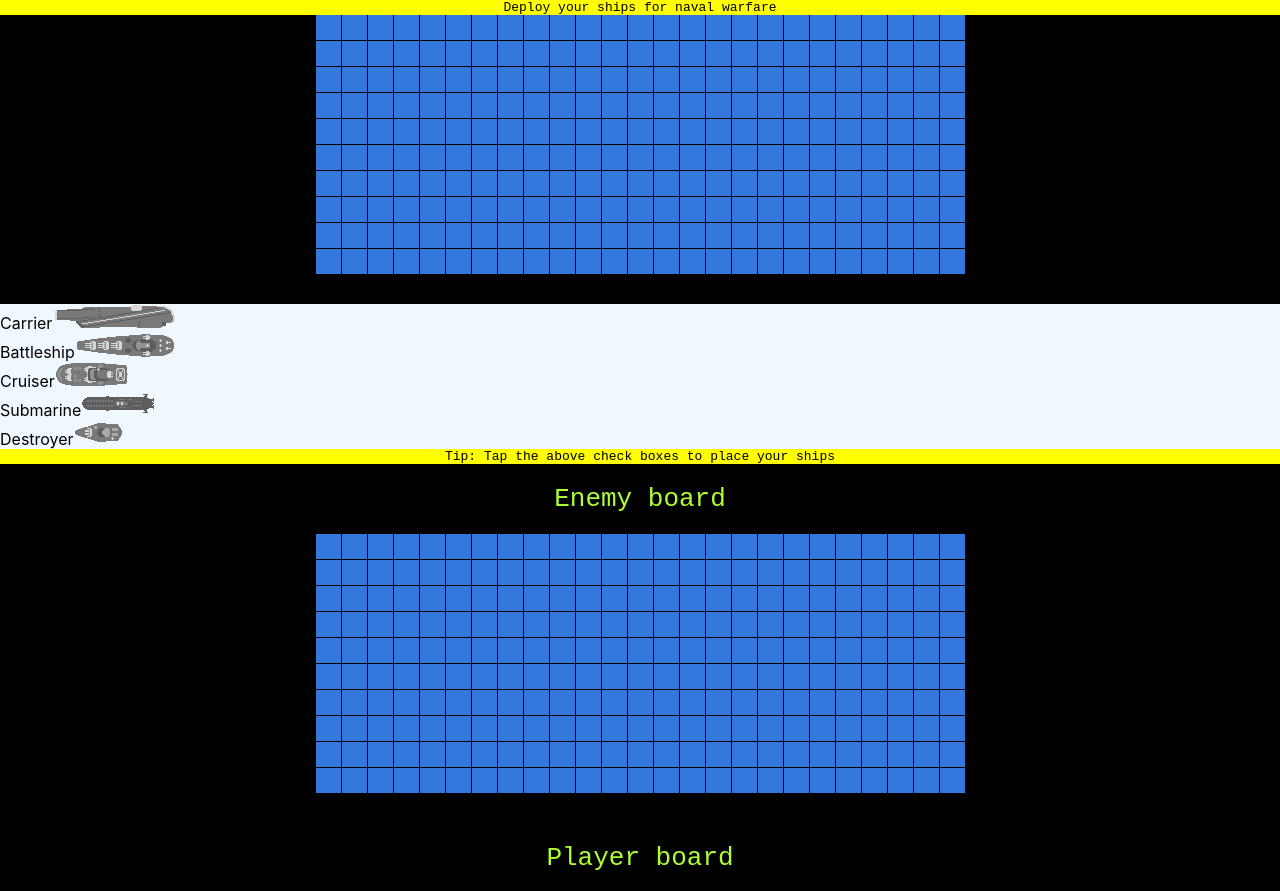
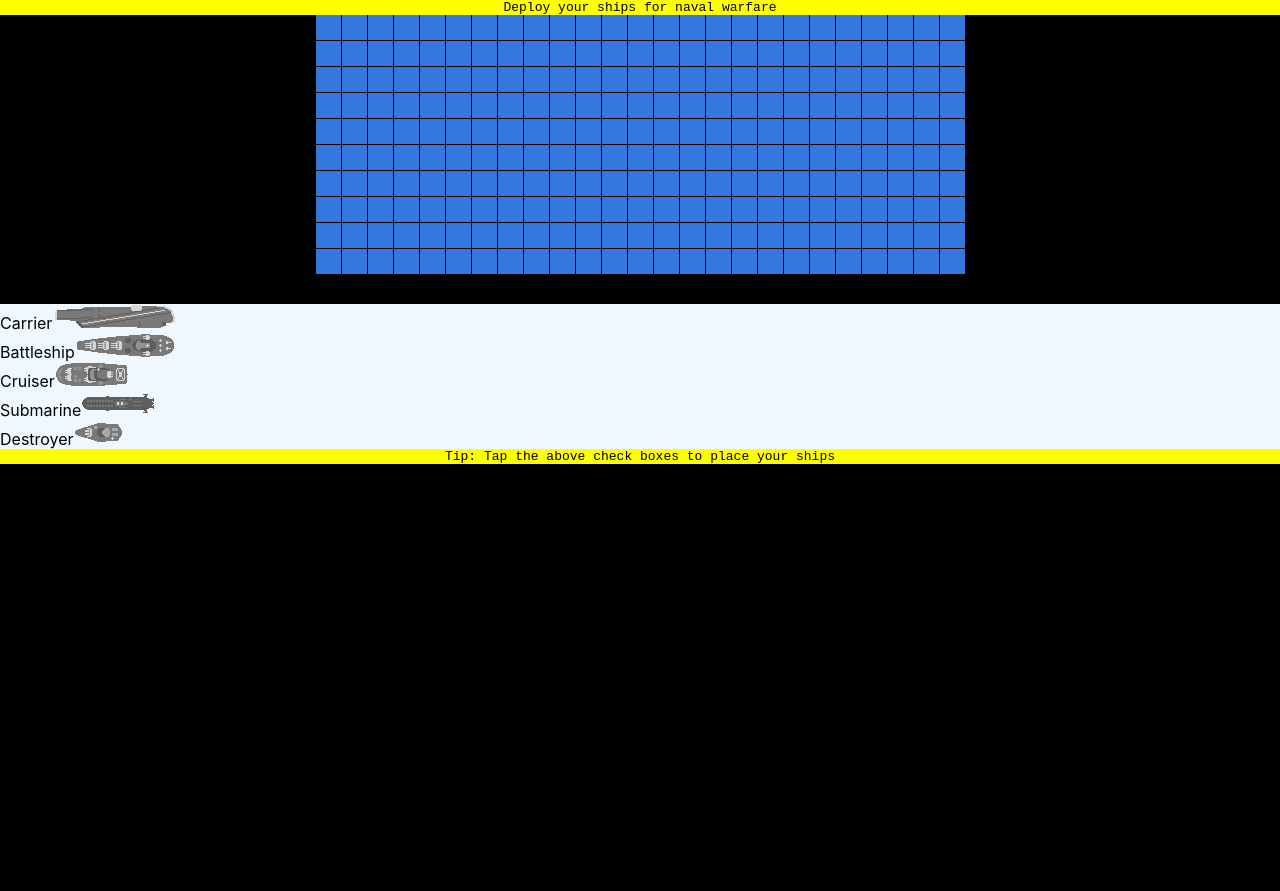
Before and after one commit to SquireOfSoftware/battleship, a React (Create React App) app: page / in a window 1280 px wide. Shown: the top 891 px of the page. After the commit the page ends 800 px from the top, so only its background shows below. Built offline with nearby package versions, Linux system fonts and the light colour scheme.

Commit message:
Adding a simple drag and drop action via redux
- Also deleted a bunch of files to simplify the redux logic for now
- Trying to grasp how I can use redux for this

```diff
--- a/src/App.js
+++ b/src/App.js
@@ -1,16 +1,18 @@
 import React from 'react';
 import './App.css';
-import WarRoom from './components/gamemaster/WarRoom.js';
-import DeploymentRoom from './components/gamemaster/DeploymentRoom.js';
+import SetupBoard from './components/gameboard/SetupBoard.js';
+import {Provider} from 'react-redux'
+import store from './store.js'
 
 function App() {
   return (
-    <div className="App">
-      <header className="App-header">
-      <DeploymentRoom />
-      <WarRoom />
-      </header>
-    </div>
+    <Provider store={store}>
+      <div className="App">
+        <header className="App-header">
+          <SetupBoard />
+        </header>
+      </div>
+    </Provider>
   )
 }
 
--- /dev/null
+++ b/src/actions/setupActions.js
@@ -0,0 +1,8 @@
+import { ADD_SHIP, ROTATE_SHIP } from './types'
+
+export const addShip = ship => dispatch => {
+  dispatch({
+    type: ADD_SHIP,
+    payload: ship
+  });
+};
--- /dev/null
+++ b/src/actions/types.js
@@ -0,0 +1,2 @@
+export const ADD_SHIP = 'ADD_SHIP'
+export const ROTATE_SHIP = 'ROTATE_SHIP'
--- a/src/components/gameboard/AttackBoard.js
+++ /dev/null
@@ -1,106 +0,0 @@
-import React, { Component } from 'react';
-import Grid from './Grid.js';
-import Ships from '../ships/Ships.js';
-import PropTypes from 'prop-types';
-import BoardType from './BoardType.js';
-
-class AttackBoard extends Component {
-    constructor(props) {
-        super(props);
-
-        console.log(props);
-
-        this.state = {
-            clickedSquares: []
-        }
-    }
-
-    handleClick = (e) => {
-        if (this.props.isClickable &&
-            this.props.canAttack(this.props.boardType)) {
-            this.processAttack(e);
-        }
-    }
-
-    processAttack = (square) => {
-        let clickedSquares = this.state.clickedSquares;
-        if (!this.existsInClickedSquares(square)) {
-            clickedSquares.push(square);
-            this.setState({
-                clickedSquares
-            });
-            this.props.endTurn(this.props.boardType);
-        }
-    }
-
-    existsInClickedSquares = (coord) => {
-        return this.state.clickedSquares.filter(
-            square => square.x === coord.x &&
-                square.y === coord.y)
-            .length > 0;
-    }
-
-    existsOnShipPositions = (coord) => {
-        return this.props.ships.flatMap(ship =>  ship.coords)
-            .filter(shipCoord => shipCoord.x === coord.x &&
-                shipCoord.y === coord.y)
-            .length > 0;
-    }
-
-    getValue = (coord) => {
-        let value = "";
-        if (this.existsInClickedSquares(coord)) {
-            if (this.existsOnShipPositions(coord)) {
-                value = "S";
-            } else {
-                value = "X";
-            }
-        }
-        return value;
-    }
-
-    render() {
-        return (
-           <div>
-               <div className='title'>{this.props.boardType} board</div>
-               <Grid handleClick={this.handleClick}
-                     boardSize={this.props.boardSize}
-                     getValue={this.getValue}
-               />
-           </div>
-        )
-    }
-}
-
-AttackBoard.propTypes = {
-    boardSize: PropTypes.object.isRequired,
-    ships: PropTypes.array
-}
-
-AttackBoard.defaultProps = {
-    boardSize: {
-        x: 25,
-        y: 10
-    },
-    ships: [
-        {
-            name: Ships.Destroyer,
-            coords: [
-                {x: 1, y: 2},
-                {x: 2, y: 2},
-            ]
-        },
-        {
-            name: Ships.Destroyer,
-            coords: [
-                {x: 0, y: 0},
-                {x: 0, y: 1},
-            ]
-        }
-    ],
-    boardType: BoardType.Player,
-    isClickable: false
-}
-
-
-export default AttackBoard;
--- a/src/components/gameboard/BoardType.js
+++ /dev/null
@@ -1,8 +0,0 @@
-
-const BoardType = {
-    Enemy: 'Enemy',
-    Player: 'Player',
-    NoOne: 'No One'
-};
-
-export default BoardType;
--- a/src/components/gameboard/DeploymentCounter.js
+++ b/src/components/gameboard/DeploymentCounter.js
@@ -29,10 +29,6 @@ class DeploymentCounter extends Component {
         } else {
             this.counter = this.reference.size;
         }
-    }
-
-    handleRadioSelection = (e) => {
-        this.props.handleRadioSelection(this.reference, this.counter);
     }
 
     startDataTransfer = (e) => {
--- a/src/components/gameboard/SetupBoard.js
+++ b/src/components/gameboard/SetupBoard.js
@@ -3,48 +3,30 @@ import Grid from './Grid.js';
 import Ships from '../ships/Ships.js';
 import DeploymentCounter from './DeploymentCounter.js'
 
+import { connect } from 'react-redux'
+import { addShip } from '../../actions/setupActions'
+
 class SetupBoard extends Component {
     constructor(props) {
         super(props);
-        this.state = {
-            shipPlacements: [],
-            selectedShipType: undefined,
-            squaresLeft: 0,
-            clickedSquares: []
-        };
-    }
-
-    handleGridClick = (e) => {
-        if (this.canClickGrid()) {
-
-        }
     }
 
     getValue = (coords) => {
 
     }
 
-    canClickGrid = () => {
-        return this.state.selectedShipType !== undefined &&
-            this.state.squaresLeft > 0 &&
-            this.state.squaresLeft <= this.state.selectedShipType;
-    }
-
-    handleRadioSelection = (shipType, squaresLeft) => {
-        console.log(shipType);
-        this.setState({
-            selectedShipType: shipType,
-            squaresLeft: squaresLeft
-        });
-    }
-
     handleMouseDrop = (event) => {
-        let shipImg = JSON.parse(event.dataTransfer.getData("shipReference"));
-        console.log(shipImg);
+        let shipReference = JSON.parse(event.dataTransfer.getData("shipReference"));
+        console.log(shipReference);
         console.log(event.clientX + "," + event.clientY);
+        shipReference.dragEndCoords = {
+          x: event.clientX,
+          y: event.clientY
+        };
 
         // figure out which square this is
         // place the ship around it
+        this.props.addShip(shipReference);
     }
 
     render() {
@@ -64,7 +46,6 @@ class SetupBoard extends Component {
                                         id={index}
                                         reference={shipReference}
                                         link="setupBoard"
-                                        handleRadioSelection={this.handleRadioSelection}
                                   />
                 radioButtons.push(radioButton);
             }
@@ -98,4 +79,8 @@ SetupBoard.defaultProps = {
               }
           }
 
-export default SetupBoard;
+const mapStateToProps = state => ({
+  ships: state.ships
+})
+
+export default connect(mapStateToProps, {addShip})(SetupBoard);
--- a/src/components/gamemaster/DeploymentRoom.js
+++ /dev/null
@@ -1,19 +0,0 @@
-import React, { Component } from 'react';
-import SetupBoard from '../gameboard/SetupBoard.js';
-
-class DeploymentRoom extends Component {
-    constructor(props) {
-        super(props);
-        this.state = {};
-    }
-
-    render() {
-        return (
-            <div>
-                <SetupBoard />
-            </div>
-        )
-    }
-}
-
-export default DeploymentRoom;
--- a/src/components/gamemaster/WarRoom.js
+++ /dev/null
@@ -1,73 +0,0 @@
-import React, { Component } from 'react';
-import AttackBoard from '../gameboard/AttackBoard.js';
-import BoardType from '../gameboard/BoardType.js';
-
-class WarRoom extends Component {
-  constructor(props) {
-    super(props);
-    this.state = {
-        whosTurn: BoardType.Player
-    };
-  }
-
-  endTurn = (incomingBoardType) => {
-    let nextTurn;
-    switch(incomingBoardType) {
-      case BoardType.Player:
-         console.log("ending enemy turn!");
-         nextTurn = BoardType.Player;
-         break;
-      case BoardType.Enemy:
-         console.log("ending player turn");
-         nextTurn = BoardType.Enemy;
-         break;
-      default:
-         nextTurn = BoardType.NoOne;
-    }
-
-    this.setState({
-      whosTurn: nextTurn
-    });
-    console.log(this.state);
-  }
-
-  /*
-  This checks the incoming source of the event, different players should
-  be able to send "seemingly" contradictory events. A player is able to click
-  on the enemy board hence sending an event from the enemy board and vice versa
-  for the enemy.
-  */
-  canAttack = (boardEventSource) => {
-    switch(boardEventSource) {
-        case BoardType.Enemy:
-            return this.state.whosTurn === BoardType.Player;
-        case BoardType.Player:
-            return this.state.whosTurn === BoardType.Enemy;
-        default:
-            return false;
-    }
-  }
-
-  render() {
-    let enemyBoard = <AttackBoard boardType={BoardType.Enemy}
-                            endTurn={this.endTurn}
-                            canAttack={this.canAttack}
-                            isClickable='true'
-                     />
-    let playerBoard = <AttackBoard boardType={BoardType.Player}
-                            endTurn={this.endTurn}
-                            canAttack={this.canAttack}
-                            isClickable='true'
-                     />
-
-    return (
-      <div>
-        {enemyBoard}
-        {playerBoard}
-        <div className="turn-order">The current turn is: {this.state.whosTurn}</div>
-      </div>
-    )
-  }
-}
-
-export default WarRoom;
--- /dev/null
+++ b/src/reducers/index.js
@@ -0,0 +1,6 @@
+import {combineReducers} from 'redux'
+import setupBoardReducer from './setupBoardReducer'
+
+export default combineReducers({
+  setupBoard: setupBoardReducer
+});
--- /dev/null
+++ b/src/reducers/setupBoardReducer.js
@@ -0,0 +1,20 @@
+import { ADD_SHIP, ROTATE_SHIP } from '../actions/types'
+
+const initialState = {
+  ships: []
+}
+
+export default (state = initialState, action) => {
+  switch(action.type) {
+    case ADD_SHIP:
+      console.log(action.payload);
+      let ships = state.ships;
+      ships.push(action.payload);
+      return {
+        ...state,
+        ships: ships
+      }
+    default:
+      return state;
+  }
+}
--- /dev/null
+++ b/src/store.js
@@ -0,0 +1,17 @@
+import {createStore, applyMiddleware, compose} from 'redux'
+import thunk from 'redux-thunk'
+import rootReducer from './reducers'
+
+const initialState = {};
+
+const middleware = [thunk];
+
+const store = createStore(rootReducer,
+                          initialState,
+                          compose(
+                            applyMiddleware(...middleware),
+                            window.__REDUX_DEVTOOLS_EXTENSION__ &&
+                            window.__REDUX_DEVTOOLS_EXTENSION__()
+                          ))
+
+export default store;
```
